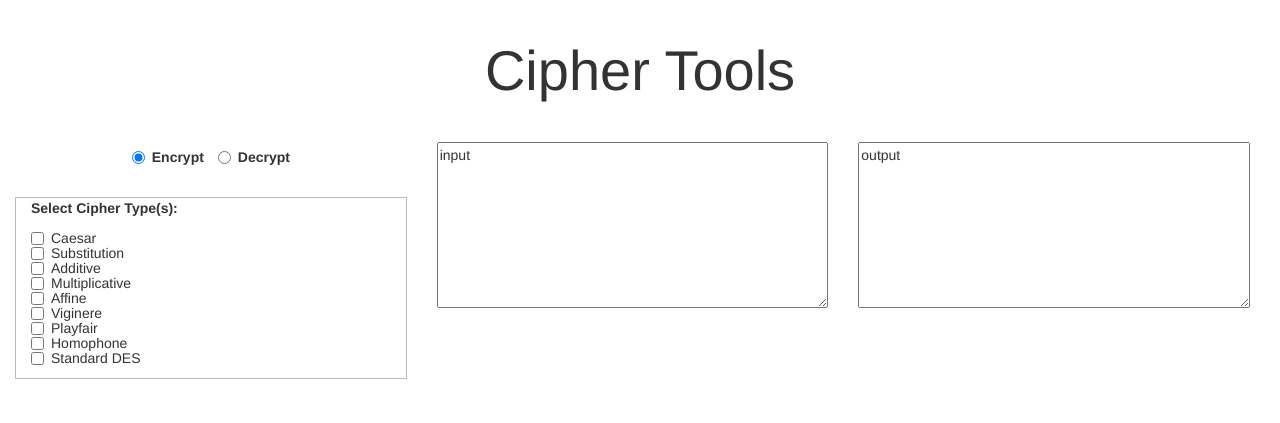
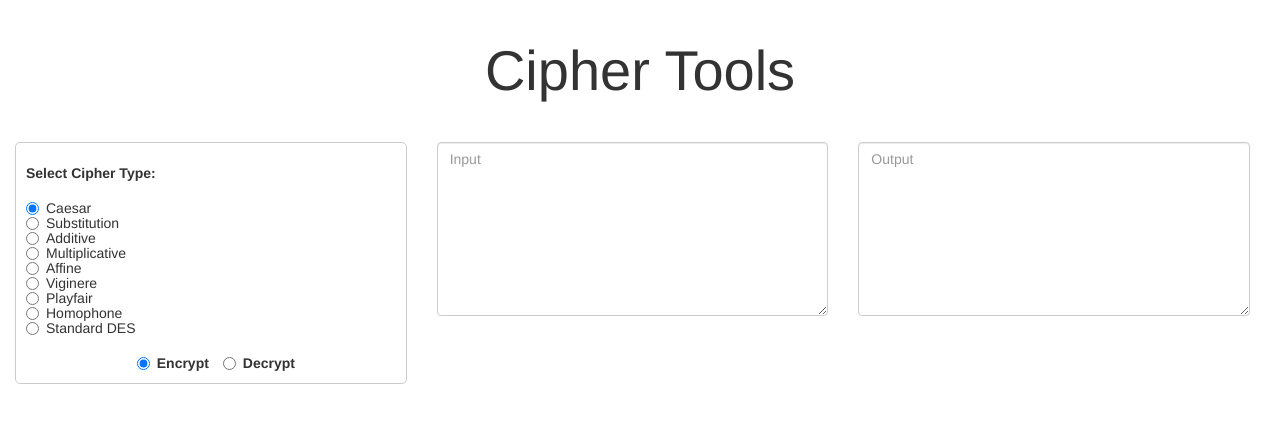
Before and after one commit to jeremyjaybaker/Crypto, a PHP site: page / in a window 1280 px wide. Shown: the top 423 px of the page. Run offline with PHP 8.4, Linux system fonts and the light colour scheme; some web fonts are replaced.

Commit message:
Misc Layout Mods

```diff
--- a/css/crypto.css
+++ b/css/crypto.css
@@ -24,6 +24,8 @@
 @media (min-width: 993px) { /*all styles for md and lg screens*/
 	#title {
 		font-size:400%;
+		margin-top:40px;
+		margin-bottom:40px;
 	}
 }
 
@@ -51,9 +53,7 @@ body {
 /*==========================================================*/
 /*                   Boostrap Overwrites                    */
 /*==========================================================*/
-.checkbox {
-	margin-top:5px;
-}
+
 
 
 /*==========================================================*/
@@ -67,13 +67,12 @@ body {
 /*==========================================================*/
 #title {
 	text-align:center;
-	margin-top:40px;
-	margin-bottom:40px;
 }
 
 #cipherTypes {
-	margin-top:20px;
-	border:1px solid #bbb;
+	padding-left:10px;
+	border:1px solid #ccc;
+	border-radius:5px;
 }
 
 #mainBody {
--- a/index.html
+++ b/index.html
@@ -27,9 +27,22 @@
 		<h1 id="title">Cipher Tools</h1>
 
 		<div class="row" id="mainBody">
-			<div class="col-md-4">
-				<!-- enc/dec -->
-				<div class="col-xs-12 box" id="encdecOption">
+			<div class="col-md-4 box">
+				<div id="cipherTypes">
+					<br>
+					<label>Select Cipher Type:</label>
+					<div class="radio">
+						<label class="radio"><input type="radio" name="cipherOption" value="" checked>Caesar</label>
+						<label class="radio"><input type="radio" name="cipherOption" value="">Substitution</label>
+						<label class="radio"><input type="radio" name="cipherOption" value="">Additive</label>
+						<label class="radio"><input type="radio" name="cipherOption" value="">Multiplicative</label>
+						<label class="radio"><input type="radio" name="cipherOption" value="">Affine</label>
+						<label class="radio"><input type="radio" name="cipherOption" value="">Viginere</label>
+						<label class="radio"><input type="radio" name="cipherOption" value="">Playfair</label>
+						<label class="radio"><input type="radio" name="cipherOption" value="">Homophone</label>
+						<label class="radio"><input type="radio" name="cipherOption" value="">Standard DES</label>
+					</div>
+					<div id="encdecOption">
 						<div class="radio-inline">
 							<label>
 								<input type="radio" name="encdec" value="" checked>
@@ -43,27 +56,13 @@
 							</label>
 						</div>
 					</div>
-				<!-- cipher type -->
-				<div class="col-xs-12 box" id="cipherTypes">
-					<label>Select Cipher Type(s):</label>
-					<div class="checkbox">
-						<label class="checkbox"><input type="checkbox" value="">Caesar</label>
-						<label class="checkbox"><input type="checkbox" value="">Substitution</label>
-						<label class="checkbox"><input type="checkbox" value="">Additive</label>
-						<label class="checkbox"><input type="checkbox" value="">Multiplicative</label>
-						<label class="checkbox"><input type="checkbox" value="">Affine</label>
-						<label class="checkbox"><input type="checkbox" value="">Viginere</label>
-						<label class="checkbox"><input type="checkbox" value="">Playfair</label>
-						<label class="checkbox"><input type="checkbox" value="">Homophone</label>
-						<label class="checkbox"><input type="checkbox" value="">Standard DES</label>
-					</div>
 				</div>
 			</div>
 			<div class="col-md-4 box">
-				<textarea required rows="8" cols="40">input</textarea>
+				<textarea class="form-control" required rows="8" cols="40" placeholder="Input"></textarea>
 			</div>
 			<div class="col-md-4">
-				<textarea rows="8" cols="40">output</textarea>
+				<textarea class="form-control" rows="8" cols="40" placeholder="Output"></textarea>
 			</div>
 		</div>
 	</body>
```
Lines whose indentation alone changed are shown as unchanged.
